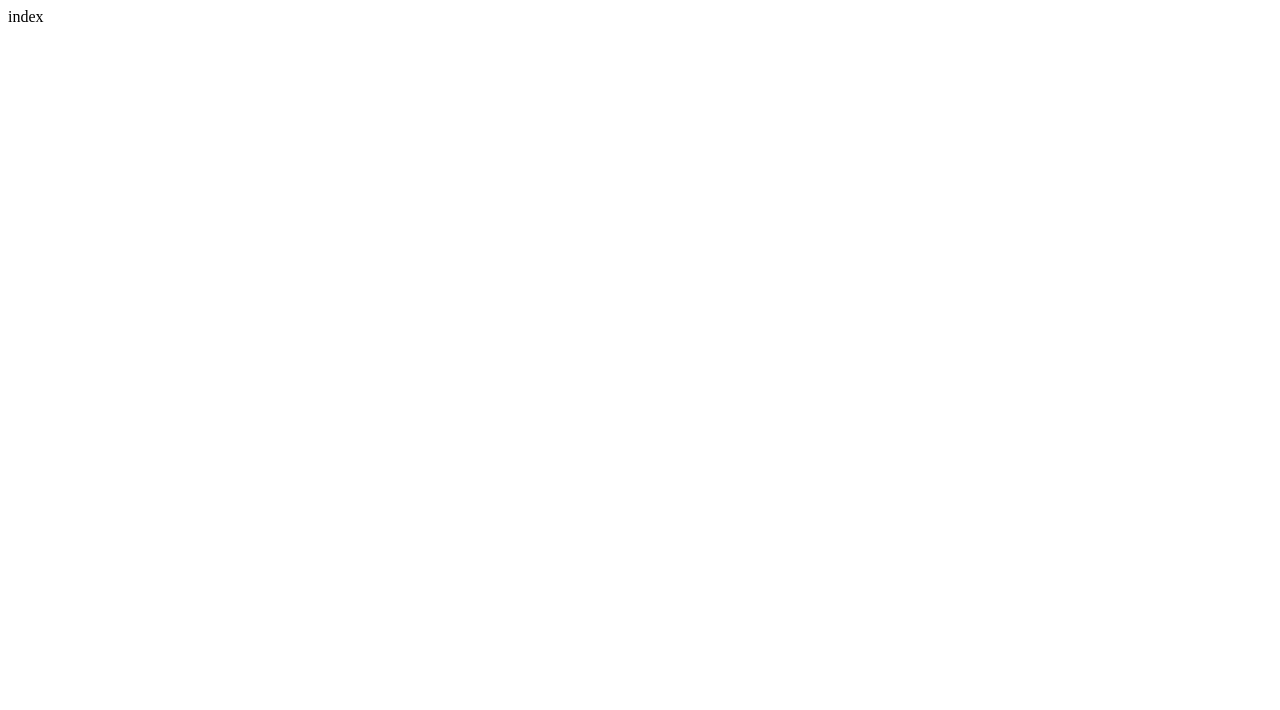
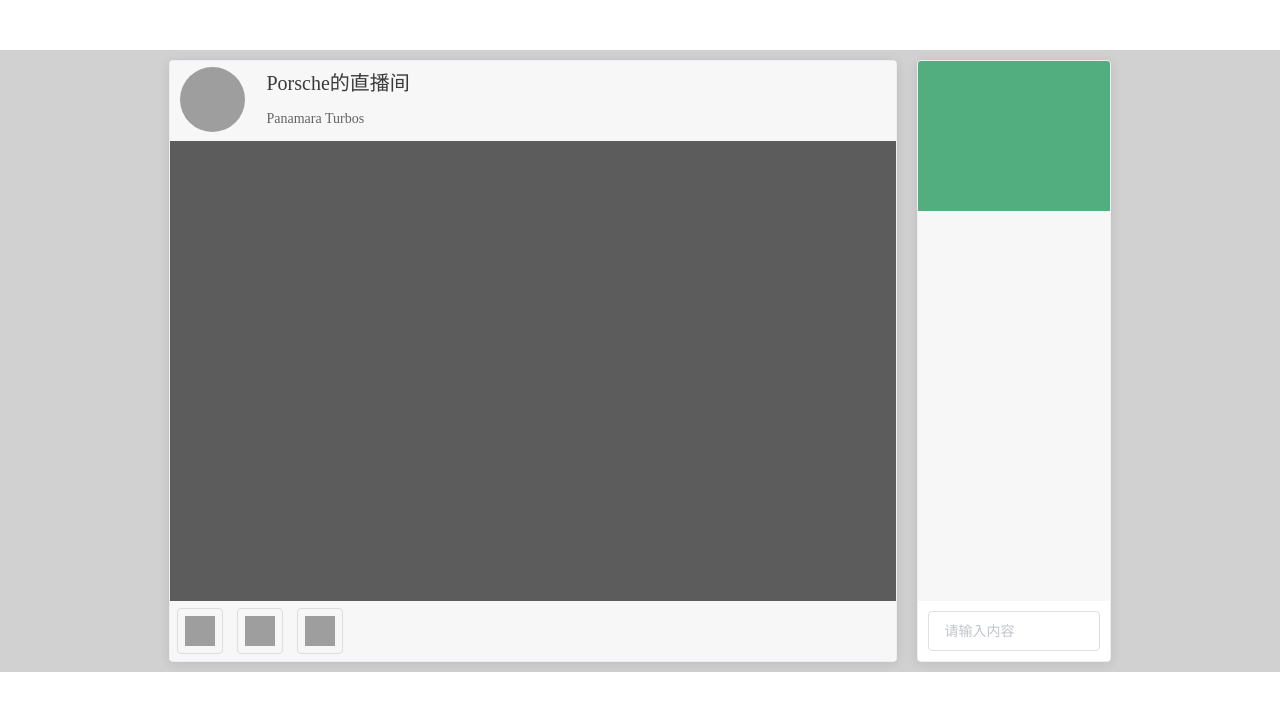
Before and after one commit to PinTeh/AntLive-Pre, a Vue app: page / in a window 1280 px wide. Shown: the top 710 px of the page. Built offline with nearby package versions, Linux system fonts and the light colour scheme; grey boxes are pictures that could not be loaded.

Commit message:
创建直播界面

```diff
--- a/package.json
+++ b/package.json
@@ -10,6 +10,7 @@
   "dependencies": {
     "axios": "^0.19.2",
     "core-js": "^3.6.4",
+    "element-ui": "^2.4.5",
     "vue": "^2.6.11",
     "vue-axios": "^2.1.5",
     "vue-router": "^3.1.5"
@@ -21,6 +22,7 @@
     "babel-eslint": "^10.0.3",
     "eslint": "^6.7.2",
     "eslint-plugin-vue": "^6.1.2",
+    "vue-cli-plugin-element": "^1.0.1",
     "vue-template-compiler": "^2.6.11"
   },
   "eslintConfig": {
--- a/src/App.vue
+++ b/src/App.vue
@@ -7,6 +7,6 @@
 <script>
 
 export default {
-  name: 'App',
+  name: 'app',
 }
 </script>
--- a/src/main.js
+++ b/src/main.js
@@ -3,7 +3,11 @@ import App from './App.vue'
 import axios from 'axios'
 import VueAxios from 'vue-axios'
 import router from './router'
+import ElementUI  from 'element-ui'
+import './plugins/element.js'
+import 'element-ui/lib/theme-chalk/index.css';
 
+Vue.use(ElementUI);
 Vue.use(VueAxios,axios)
 Vue.config.productionTip = false
 
--- a/src/pages/inedx.vue
+++ b/src/pages/inedx.vue
@@ -1,13 +1,151 @@
 <template>
-  <div>
-    index
+  <div class="root">
+    <el-row :gutter="20" type="flex" class="row-bg" justify="center">
+      <el-col :span="14">
+        <el-card :body-style="{ padding: '0px' }" shadow="always">
+          <div class="author-info-content">
+            <div style="width:70px;float:left;">
+              <el-image class="author-info-avatar" :src="url2" :fit="fit"></el-image>
+            </div>
+            <div class="author-info">
+              <p class="author-info-title">Porsche的直播间</p>
+              <p class="author-info-name">Panamara Turbos</p>
+            </div>
+          </div>
+          <div class="live-content"></div>
+          <div class="present-content">
+            <el-image class="present-item" :src="url" :fit="fit"></el-image>
+            <el-image class="present-item" :src="url3" :fit="fit"></el-image>
+            <el-image class="present-item" :src="url" :fit="fit"></el-image>
+          </div>
+        </el-card>
+      </el-col>
+      <el-col :span="4">
+        <el-card :body-style="{ padding: '0px' }" shadow="always">
+          <div class="rank"></div>
+          <div class="danmu"></div>
+          <div class="send-message-content">
+            <div class="send-message-box">
+              <el-input  v-model="input" placeholder="请输入内容"></el-input>
+            </div>
+            <!-- <input class="send-message-box" v-model="input" placeholder="请输入内容"  /> -->
+            <!-- <button class="send-message-btn">发送</button> -->
+          </div>
+        </el-card>
+      </el-col>
+    </el-row>
   </div>
 </template>
 
 <script>
+export default {
+  name: "index",
+  data() {
+    return {
+      url: "http://image.imhtb.cn/飞机.png",
+      url2: "http://image.imhtb.cn/avatar.png",
+      url3: "http://image.imhtb.cn/飞机1.png",
+      input: ""
+    };
+  }
+};
+</script>
 
-export default {
-  name: 'index',
+<style>
+.row-bg {
+  padding: 10px 0;
+  background-color: #d1d1d1;
+  margin-top: 50px;
+}
+.bg-purple {
+  background: #d3dce6;
+  height: 550px;
+}
+.bg-purple-light {
+  background: #e5e9f2;
+  height: 550px;
+}
+.author-info-content {
+  height: 80px;
+  background: rgb(247, 247, 247);
+}
+.author-info-avatar {
+  width: 65px;
+  height: 65px;
+  border-radius: 70px;
+  margin: 6px 10px 0px 10px;
+}
+.author-info {
+  height: 80px;
+  position: relative;
+  margin-left: 80px;
+}
+.author-info-title {
+  padding: 7px;
+  margin: 0px 0 0 10px;
+  color: #3a3a3a;
+  font-size: 20px;
+  line-height: 30px;
+  white-space: nowrap;
+  text-overflow: ellipsis;
+  overflow: hidden;
+}
+.author-info-name {
+  padding: 7px;
+  margin: 0px 0 0 10px;
+  color: #636363;
+  font-size: 14px;
+  line-height: 14px;
+  white-space: nowrap;
+  text-overflow: ellipsis;
+  overflow: hidden;
 }
 
-</script>
+.live-content {
+  height: 460px;
+  background: rgb(92, 92, 92);
+}
+.present-content {
+  height: 60px;
+  background: rgb(247, 247, 247);
+}
+.rank {
+  height: 150px;
+  background: #52ad7f;
+}
+.danmu {
+  height: 390px;
+  background: rgb(247, 247, 247);
+}
+.send-message-content {
+  height: 60px;
+  line-height: 60px;
+  vertical-align: middle;
+}
+
+.send-message-box {
+  height: 45px;
+  margin: 0 10px 0 10px;
+}
+
+.send-message-btn {
+  float: left;
+  margin-left: 5px;
+  width: 20%;
+  height: 45px;
+  border: 1px solid rgb(90, 90, 90);
+  background: none;
+}
+
+.present-item {
+  width: 30px;
+  height: 30px;
+  margin: 7px;
+  padding: 7px;
+  border-radius: 4px;
+  border: 1px solid rgb(221, 221, 221);
+}
+.present-item :hover {
+  border: 1px solid rgb(243, 130, 0);
+}
+</style>
--- /dev/null
+++ b/src/plugins/element.js
@@ -0,0 +1,5 @@
+import Vue from 'vue'
+import Element from 'element-ui'
+import 'element-ui/lib/theme-chalk/index.css'
+
+Vue.use(Element)
```
Also changed, not shown: 1 other file (tests, documents, lock files or other folders).
